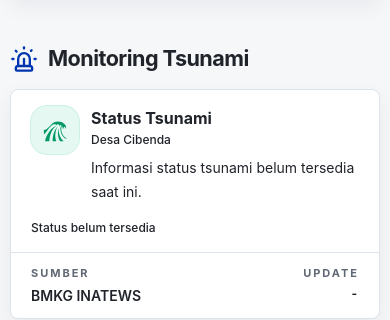
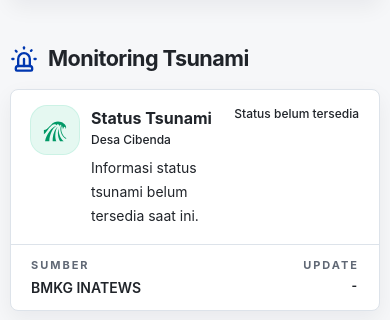
Before and after one commit to Vextronode/sigap_app, a React (Vite) app in the folder apps/frontend/: page / in a window 390 px wide. Shown: the part 2372-2692 px from the top of the page. Built offline with nearby package versions, Linux system fonts and the light colour scheme; no server answers.

Commit message:
refactor(tsunami-card): redesain ikon, warna, dan status berdenyut agar konsisten dengan card gempa, sekaligus perbaiki layout tidak responsif di mobile/tablet

```diff
--- a/apps/frontend/src/features/dashboard/components/TsunamiCard.tsx
+++ b/apps/frontend/src/features/dashboard/components/TsunamiCard.tsx
@@ -67,7 +67,7 @@ export const TsunamiCard = ({
 
   return (
     <Card className="!p-0 overflow-hidden border border-[color:var(--border)] bg-card shadow-sm">
-      <div className="flex flex-col gap-4 px-5 py-4 lg:flex-row lg:items-center lg:justify-between lg:gap-6">
+      <div className="flex items-start justify-between gap-3 px-5 py-4 lg:items-center lg:gap-6">
         <div className="flex min-w-0 items-start gap-3">
           <div className="flex h-12 w-12 shrink-0 items-center justify-center rounded-2xl bg-emerald-500/10 text-emerald-600 ring-1 ring-emerald-500/20 dark:text-emerald-400">
             <GiBigWave size={24} aria-hidden="true" />
```
